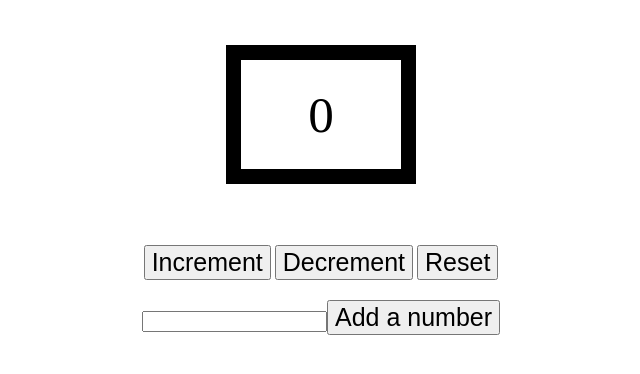
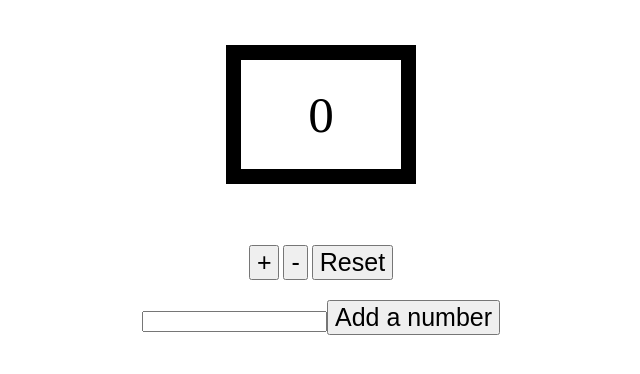
Before and after one commit to peterchoi1/Assignments, a plain HTML site: page Day 28/page.html in a window 1280 px wide. Shown: the part 146-520 px from the top of the page, without its empty margins (319-959 px from the left). Drawn offline with nearby package versions, Linux system fonts and the light colour scheme.

Commit message:
Day 28 Assignment Jquery

```diff
--- a/Day 28/page.html
+++ b/Day 28/page.html
@@ -15,8 +15,8 @@
 	<p id="textbox"></p>
 
 	<div>
-		<button id="increment">Increment</button>
-		<button id="decrement">Decrement</button>
+		<button id="increment">+</button>
+		<button id="decrement">-</button>
 		<button id="reset">Reset</button>
 	</div>
 
```
